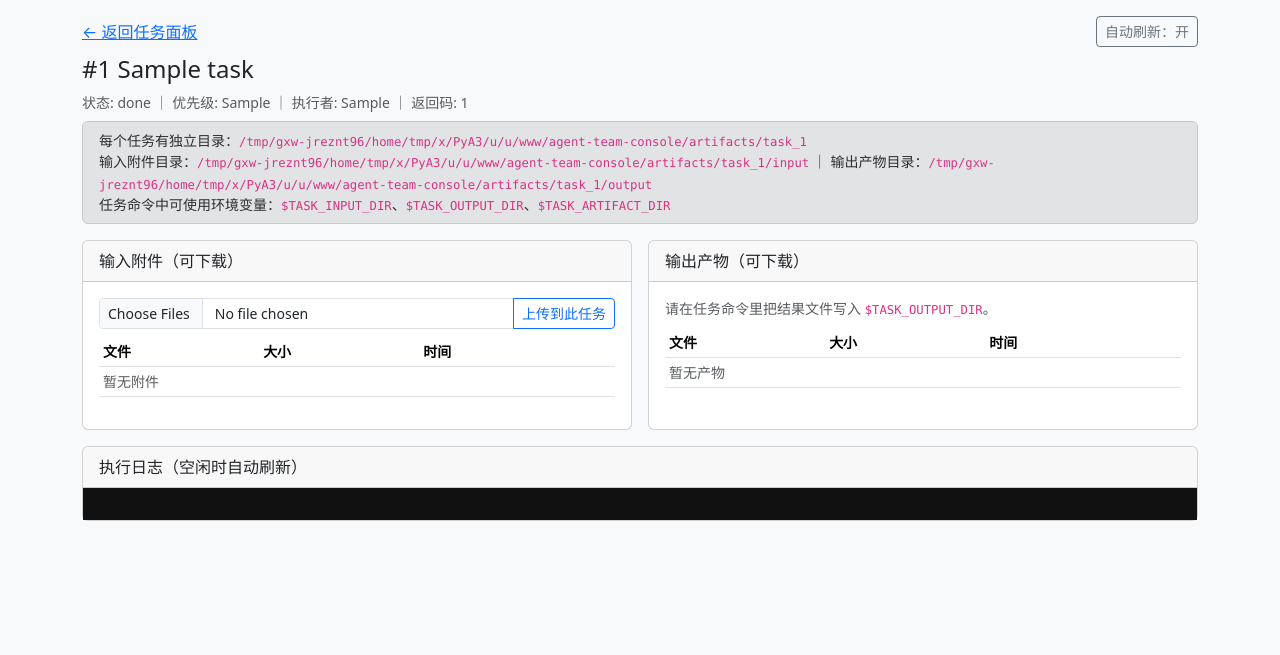
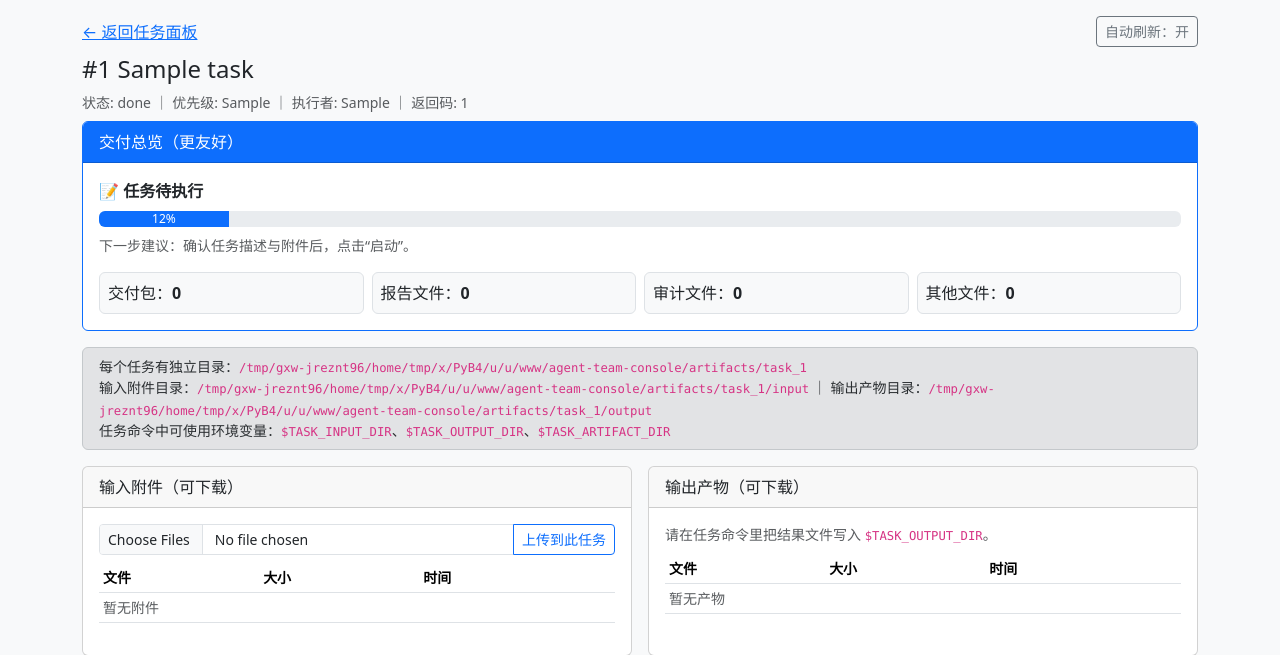
Before and after one commit to kelly-create/bot-skllis, a Flask app: page /tasks/1 in a window 1280 px wide. Shown: the top 655 px of the page. Run offline with Flask 3, Linux system fonts and the light colour scheme; the visitor is signed in with stand-in values (Sample User, id 1); tables that the repository leaves empty hold one stand-in row (values such as "Sample post"); data that the repository does not hold is empty.

Commit message:
feat: improve delivery UX and business-stage kanban for agent console

```diff
--- a/agent-team-console/app.py
+++ b/agent-team-console/app.py
@@ -137,6 +137,80 @@ def list_task_files(task_id: int, kind: str):
         )
     out.sort(key=lambda x: x["ts"], reverse=True)
     return out
+
+
+def infer_business_phase(task) -> str:
+    status = (task["status"] or "").strip().lower()
+    if status == "pending":
+        return "待理解"
+    if status == "running":
+        return "执行中"
+    if status == "done":
+        return "待你确认"
+    if status == "failed":
+        return "需返工"
+    return "其他"
+
+
+def classify_output_files(output_files):
+    packs, reports, audits, others = [], [], [], []
+    for f in output_files:
+        name = (f.get("name") or "").lower()
+        is_pack = name.endswith(".zip") or name.endswith(".7z") or name.endswith(".tar.gz") or name.endswith(".tgz")
+        is_audit = ("audit" in name) or ("审计" in name) or name.endswith(".log")
+        is_report = name.endswith(".md") or name.endswith(".json") or name.endswith(".txt") or name.endswith(".csv") or name.endswith(".pdf")
+
+        if is_pack:
+            packs.append(f)
+        elif is_audit:
+            audits.append(f)
+        elif is_report:
+            reports.append(f)
+        else:
+            others.append(f)
+    return {"packs": packs, "reports": reports, "audits": audits, "others": others}
+
+
+def build_delivery_overview(task, output_files, logs):
+    status = (task["status"] or "").strip().lower()
+    rc = task["return_code"]
+    if status == "done" and (rc in (0, "0", None) or rc == 0):
+        headline = "✅ 任务已完成，可直接查看并下载交付物"
+        next_action = "优先下载“交付压缩包”，确认结果后可归档任务。"
+        progress = 100
+    elif status == "running":
+        headline = "⏳ 任务执行中，正在持续产出"
+        next_action = "可先查看实时日志，等待进入“待你确认”。"
+        progress = 60
+    elif status == "failed":
+        headline = "❌ 任务执行失败，需要返工"
+        next_action = "查看失败日志并重置任务，必要时补充附件或说明。"
+        progress = 100
+    else:
+        headline = "📝 任务待执行"
+        next_action = "确认任务描述与附件后，点击“启动”。"
+        progress = 12
+
+    latest_line = ""
+    for row in reversed(logs):
+        line = (row["line"] or "").strip()
+        if not line:
+            continue
+        latest_line = line
+        if not line.startswith("[SYSTEM]"):
+            break
+
+    groups = classify_output_files(output_files)
+    primary_pack = groups["packs"][0] if groups["packs"] else None
+
+    return {
+        "headline": headline,
+        "next_action": next_action,
+        "progress": progress,
+        "latest_line": latest_line,
+        "groups": groups,
+        "primary_pack": primary_pack,
+    }
 
 
 def safe_join_under(root: str, rel_path: str):
@@ -419,11 +493,19 @@ def dashboard():
             "failed": conn.execute("SELECT COUNT(*) c FROM tasks WHERE status='failed'").fetchone()["c"],
         }
 
+    phase_order = ["待理解", "执行中", "待你确认", "需返工"]
+    tasks_by_phase = {k: [] for k in phase_order}
+    for t in tasks:
+        phase = infer_business_phase(t)
+        tasks_by_phase.setdefault(phase, []).append(t)
+
     queue_count = max(0, len(running_processes) - limiter.get_running())
     return render_template(
         "dashboard.html",
         tasks=tasks,
         stats=stats,
+        tasks_by_phase=tasks_by_phase,
+        phase_order=phase_order,
         running_count=len(running_processes),
         queue_count=queue_count,
     )
@@ -733,11 +815,13 @@ def task_detail(task_id: int):
     base, input_dir, output_dir = task_artifact_dirs(task_id)
     input_files = list_task_files(task_id, "input")
     output_files = list_task_files(task_id, "output")
+    delivery = build_delivery_overview(task, output_files, logs)
 
     return render_template(
         "task_detail.html",
         task=task,
         logs=logs,
+        delivery=delivery,
         base_dir=base,
         input_dir=input_dir,
         output_dir=output_dir,
--- a/agent-team-console/templates/task_detail.html
+++ b/agent-team-console/templates/task_detail.html
@@ -23,6 +23,33 @@
       <div class="alert alert-info py-2">{{ messages[0] }}</div>
     {% endif %}
   {% endwith %}
+
+  <div class="card mb-3 border-primary">
+    <div class="card-header bg-primary text-white">交付总览（更友好）</div>
+    <div class="card-body">
+      <div class="mb-2"><b>{{ delivery.headline }}</b></div>
+      <div class="progress mb-2" role="progressbar" aria-valuemin="0" aria-valuemax="100" aria-valuenow="{{ delivery.progress }}">
+        <div class="progress-bar" style="width: {{ delivery.progress }}%">{{ delivery.progress }}%</div>
+      </div>
+      <div class="small text-muted">下一步建议：{{ delivery.next_action }}</div>
+      {% if delivery.latest_line %}
+      <div class="mt-2 small"><span class="text-muted">最新日志：</span><code>{{ delivery.latest_line }}</code></div>
+      {% endif %}
+
+      <div class="row g-2 mt-2">
+        <div class="col-md-3"><div class="border rounded p-2 bg-light">交付包：<b>{{ delivery.groups.packs|length }}</b></div></div>
+        <div class="col-md-3"><div class="border rounded p-2 bg-light">报告文件：<b>{{ delivery.groups.reports|length }}</b></div></div>
+        <div class="col-md-3"><div class="border rounded p-2 bg-light">审计文件：<b>{{ delivery.groups.audits|length }}</b></div></div>
+        <div class="col-md-3"><div class="border rounded p-2 bg-light">其他文件：<b>{{ delivery.groups.others|length }}</b></div></div>
+      </div>
+
+      {% if delivery.primary_pack %}
+      <div class="mt-3">
+        <a class="btn btn-success" href="{{ url_for('task_artifact_download', task_id=task.id, rel_path=delivery.primary_pack.rel_path) }}">一键下载交付包（{{ delivery.primary_pack.name }}）</a>
+      </div>
+      {% endif %}
+    </div>
+  </div>
 
   <div class="alert alert-secondary py-2 small">
     每个任务有独立目录：<code>{{ base_dir }}</code><br>
```
Also changed, not shown: MEMORY.md (+1 -0 lines), agent-team-console/templates/dashboard.html (+37 -3 lines), memory/2026-02-20.md (+20 -0 lines).
